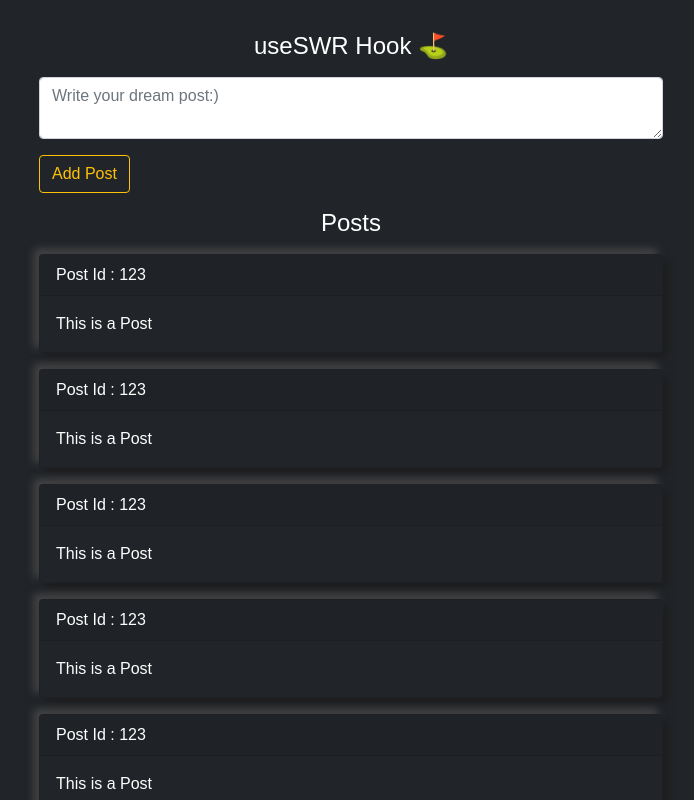
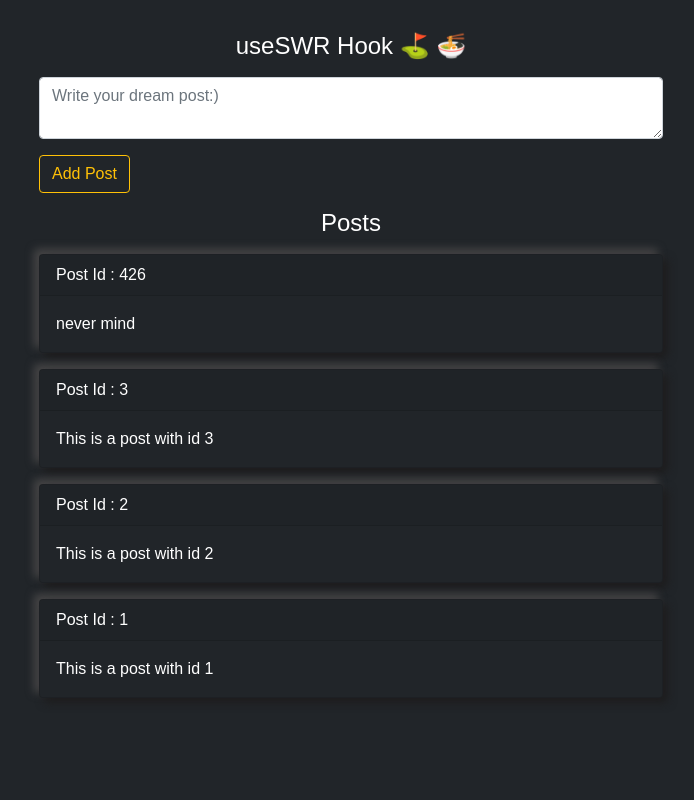
Before and after one commit to koushik0004/nextjs-swr-app, a Next.js app: page / in a window 1280 px wide. Shown: the top 800 px of the page, without its empty margins (289-983 px from the left). Built offline with nearby package versions, Linux system fonts and the light colour scheme; data requests are answered from the project's data file.

Commit message:
application with axios no cache

```diff
--- a/db.json
+++ b/db.json
@@ -14,6 +14,11 @@
       "id": 3,
       "content": "This is a post with id 3",
       "createdAt": 1625745022490
+    },
+    {
+      "content": "never mind",
+      "id": 426,
+      "createdAt": 1635397124796
     }
   ],
   "comments": [
@@ -26,8 +31,8 @@
     {
       "id": 3,
       "content": "This is a comment of post 1",
-      "postId": 1
-      ,"createdAt": 1625745022490
+      "postId": 1,
+      "createdAt": 1625745022490
     },
     {
       "id": 2,
--- a/package.json
+++ b/package.json
@@ -3,16 +3,16 @@
   "version": "0.1.0",
   "private": true,
   "scripts": {
-    "dev": "next dev",
+    "dev": "next dev -p 3100",
     "build": "next build",
     "start": "next start",
     "json-server": "json-server db.json -d 2000 -p 3001 -w db.json"
   },
   "dependencies": {
-    "axios": "^0.21.1",
+    "axios": "^0.21.4",
     "bootstrap": "^5.0.2",
     "json-server": "^0.16.3",
-    "next": "11.0.1",
+    "next": "^11.1.2",
     "react": "17.0.2",
     "react-dom": "17.0.2"
   },
--- a/src/components/CreatePost.tsx
+++ b/src/components/CreatePost.tsx
@@ -1,10 +1,25 @@
-import { useState } from "react";
+import { useState, FC } from "react";
+import axios from 'axios';
+import {IPost} from '@libs/types';
 
-const CreatePost = () => {
+const CreatePost: FC<{
+  updatePosts: Function
+}> = ({updatePosts}) => {
   const [content, setContent] = useState("");
 
   const handleSubmit = async (e) => {
-    //! do some wired stuff
+    e.preventDefault();
+    const {data} = await axios({
+      method: 'POST',
+      url: "/posts",
+      data: {
+        content,
+        id: Math.floor(Math.random()*1000),
+        createdAt: Date.now()
+      }
+    });
+    updatePosts((posts: IPost[]) => [data, ...posts]);
+    setContent("");
   };
 
   return (
--- a/src/components/PostCard.tsx
+++ b/src/components/PostCard.tsx
@@ -1,16 +1,21 @@
+import {FC} from 'react';
 import { useRouter } from "next/router";
+import {IPost} from '@libs/types';
 
-const PostCard = () => {
+const PostCard:FC<{
+  data: IPost
+}> = ({data}) => {
   const router = useRouter();
+  const {id, content} = data;
 
   const handleClick = () => {
-    router.push(`/posts/${1}`);
+    router.push(`/posts/${id}`);
   };
 
   return (
     <div className="card w-50 bg-dark" onClick={handleClick}>
-      <p className="card-header">Post Id : 123</p>
-      <p className="card-body">This is a Post</p>
+      <p className="card-header">Post Id : {id}</p>
+      <p className="card-body">{content}</p>
     </div>
   );
 };
--- a/src/pages/index.tsx
+++ b/src/pages/index.tsx
@@ -1,19 +1,30 @@
+import {useEffect, useState} from 'react';
+import axios from 'axios';
 import CreatePost from "@components/CreatePost";
 import PostCard from "@components/PostCard";
+import Loader from '@components/Loader';
+import {IPost} from '@libs/types';
 
 export default function Home() {
-  const getPosts = () => {
+  const [posts, setPosts] = useState<IPost[]>(null);
+  const getPosts = async () => {
+    const {data} = await axios.get('/posts?_sort=createdAt&_order=desc');
+    setPosts(data);
+  };
 
-  };
+  useEffect(() => {
+    getPosts();
+  }, []);
 
   return (
     <div>
-      <h4>useSWR Hook ⛳</h4>
-      <CreatePost />
+      <h4>useSWR Hook ⛳ 🍜</h4>
+      <CreatePost updatePosts={setPosts} />
 
       <h4>Posts</h4>
-      {[...new Array(10)].map((_, i) => (
-        <PostCard key={i} />
+      {!posts && <Loader />}
+      {posts && posts.map((post, indx) => (
+        <PostCard key={indx} data={post} />
       ))}
     </div>
   );
```
Also changed, not shown: src/components/CommentCard.tsx (+9 -2 lines), src/pages/posts/[postId].tsx (+35 -5 lines), 1 other file (tests, documents, lock files or other folders).
